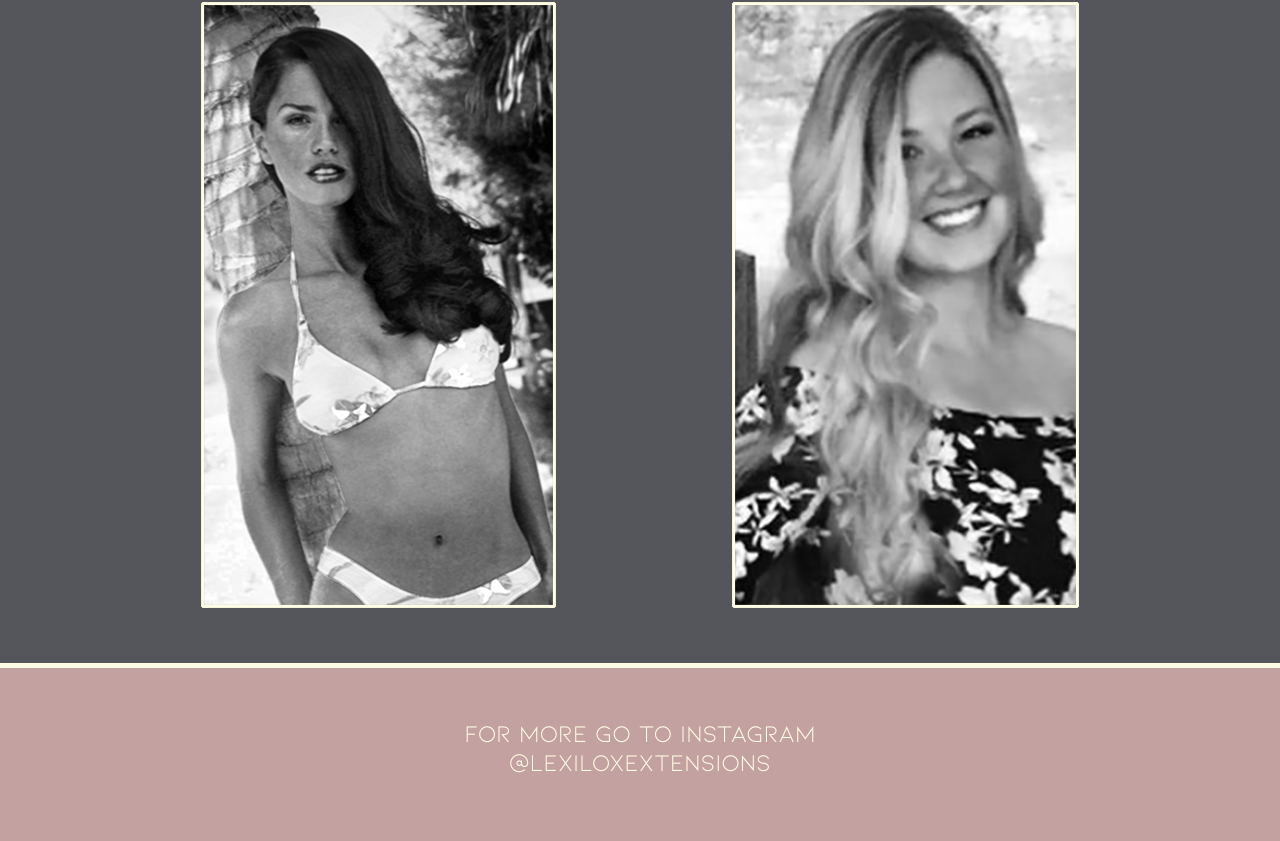
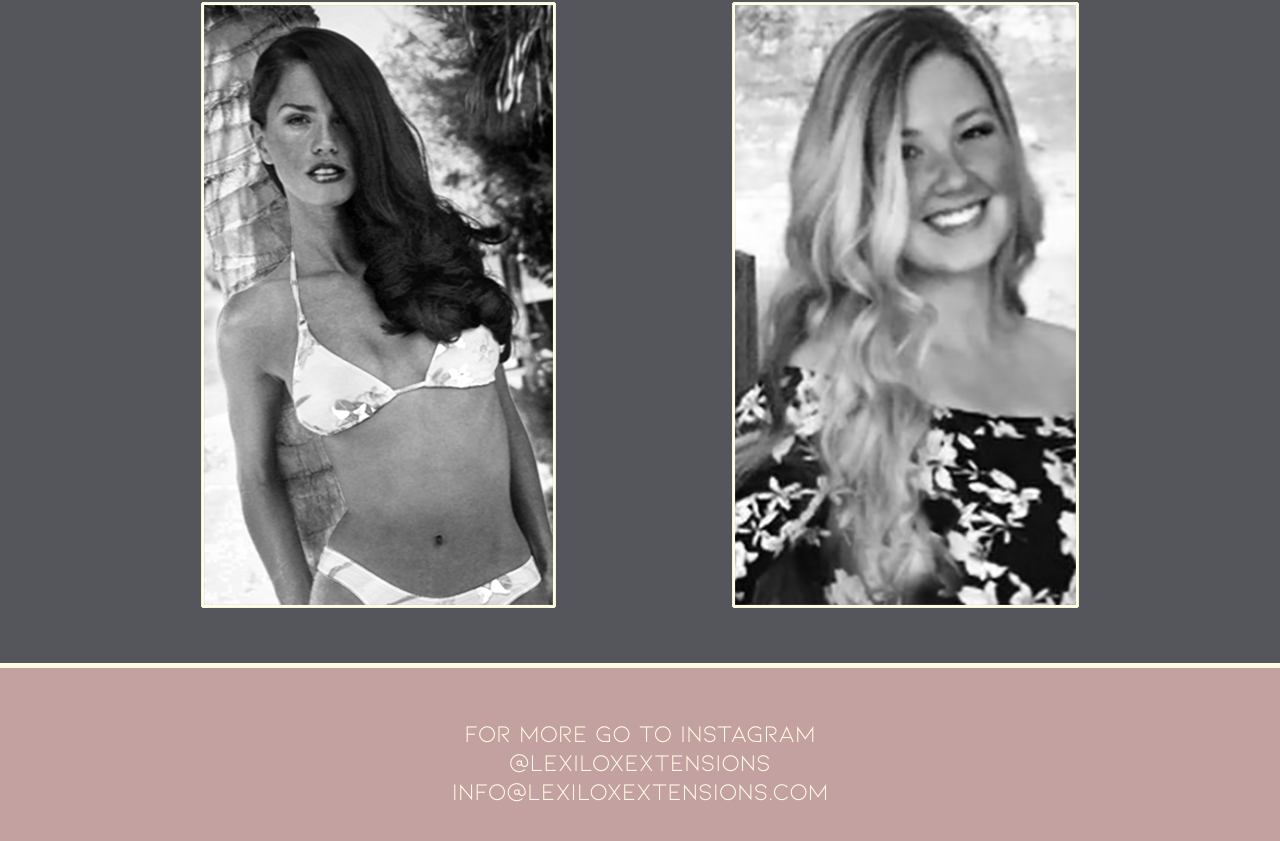
Before and after one commit to z3cka/lexi-lox, a plain HTML site: page index.html in a window 1280 px wide. Shown: the part 8315-9156 px from the top of the page. Drawn offline with Linux system fonts and the light colour scheme.

Commit message:
adds email to the footer

```diff
--- a/index.html
+++ b/index.html
@@ -184,6 +184,7 @@
     <section id="footer">
       <div>For more go to Instagram</div>
       <div><a href="https://www.instagram.com/lexiloxextensions/">@lexiloxextensions</a></div>
+      <div><a href="mailto:info@lexiloxextensions.com">info@lexiloxextensions.com</a></div>
     </section>
   </div>
 </body>
```
